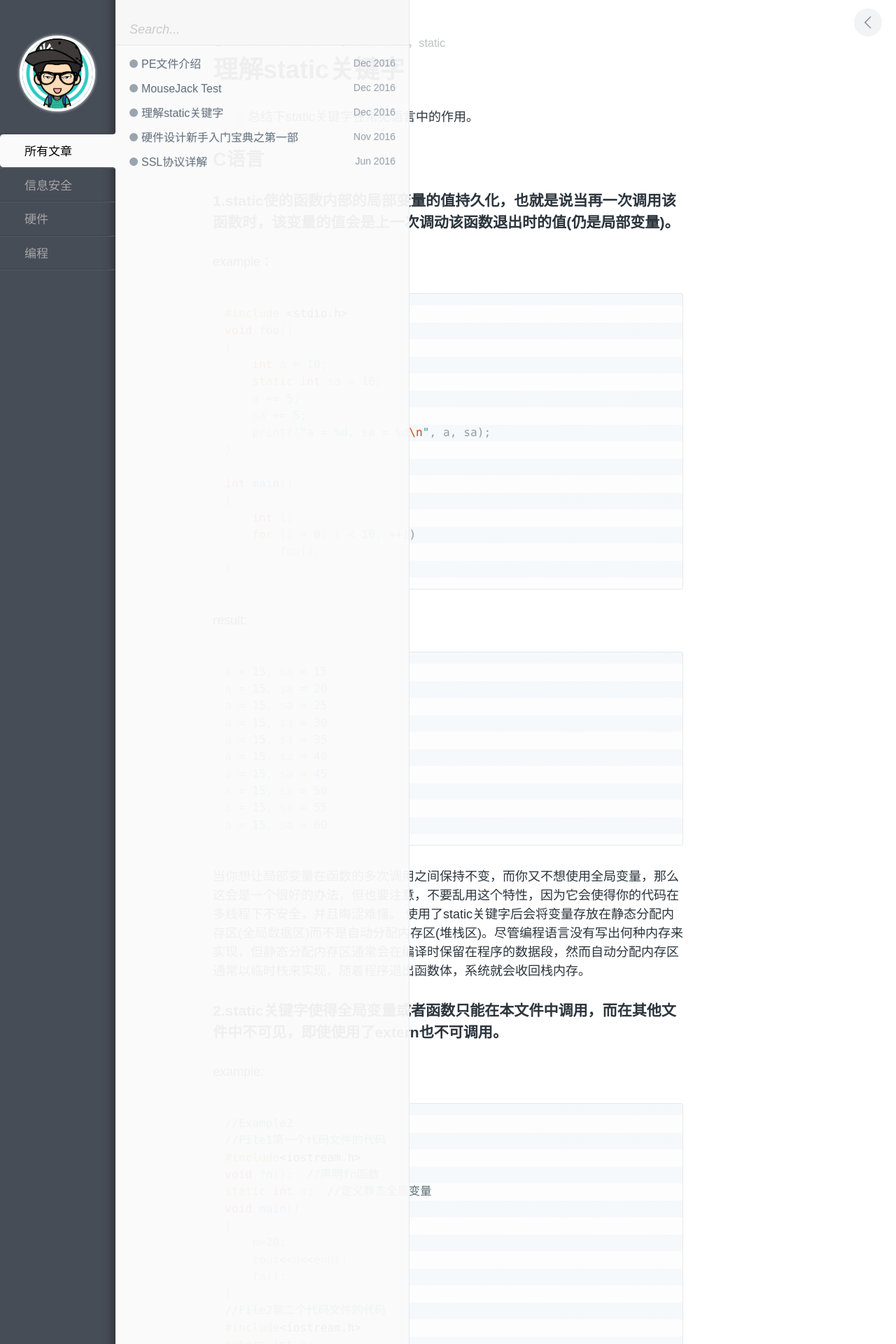
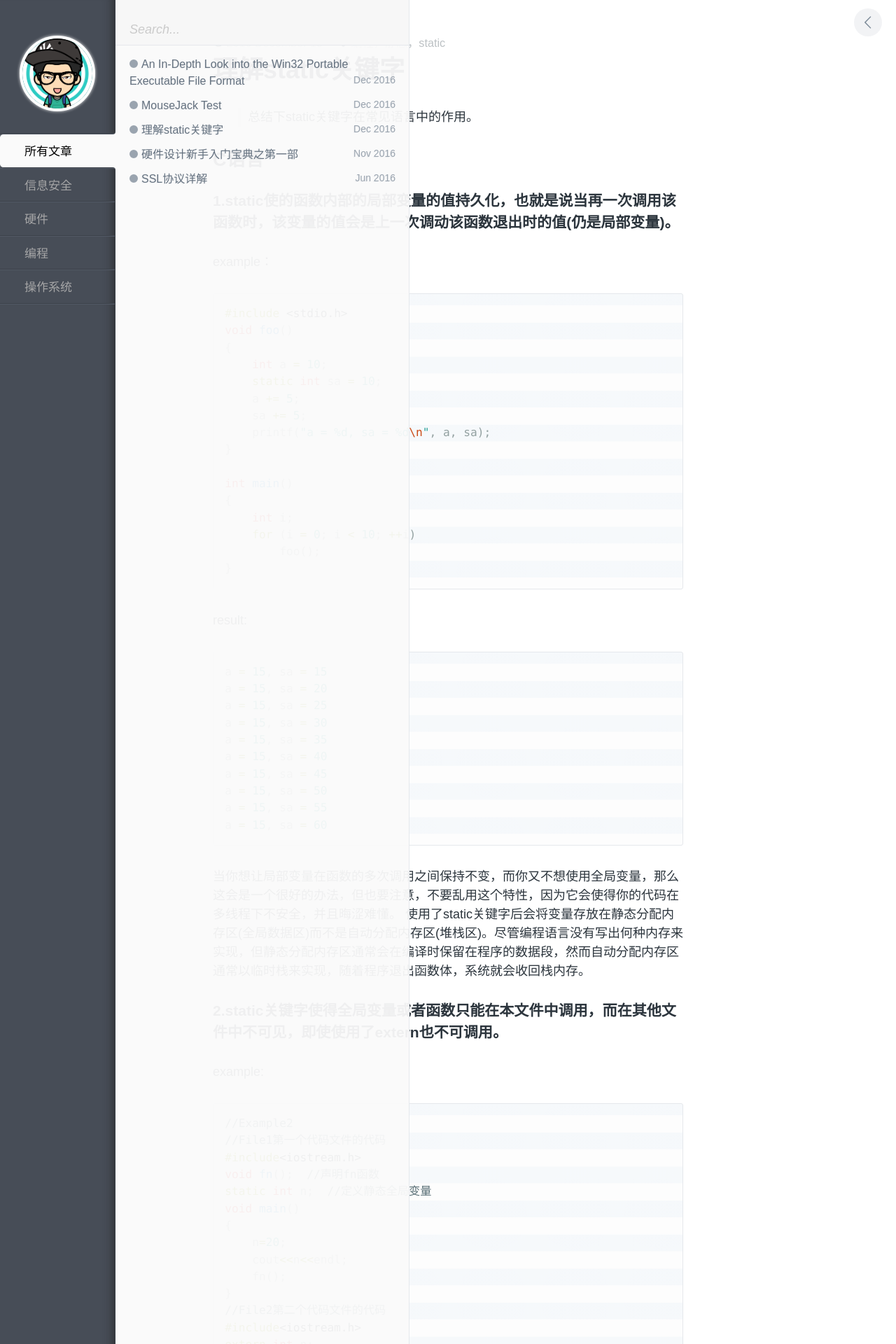
Before and after one commit to gaochengsi/doc, a Jekyll site: the page built from _posts/programme/2016-12-15-understand-keyword-static.md, in a window 1280 px wide. Shown: the top 1920 px of the page at 70% size. Built offline with Jekyll 4.4.1, drawn with Linux system fonts in a browser that asks for light colours; some of the changed text lies outside the part shown.

Commit message:
modified:   _posts/programme/2016-12-15-understand-keyword-static.md 	deleted:    _posts/security/2016-12-15-introduction-to-PE.md 	new file:   _posts/system/2016-12-16-introduction-to-PE.md

```diff
--- a/_posts/programme/2016-12-15-understand-keyword-static.md
+++ b/_posts/programme/2016-12-15-understand-keyword-static.md
@@ -143,8 +143,9 @@ Sum=21
 静态数据成员主要用在各个对象都有相同的某项属性的时候。比如对于一个存款类，每个实例的利息都是相同的。所以，应该把利息设为存款类的静态数据成员。这有两个好处，第一，不管定义多少个存款类对象，利息数据成员都共享分配在全局数据区的内存，所以节省存储空间。第二，一旦利息需要改变时，只要改变一次，则所有存款类对象的利息全改变过来了；
 
 同全局变量相比，使用静态数据成员有两个优势：
-静态数据成员没有进入程序的全局名字空间，因此不存在与程序中其它全局名字冲突的可能性；
-可以实现信息隐藏。静态数据成员可以是private成员，而全局变量不能。
+
+* 静态数据成员没有进入程序的全局名字空间，因此不存在与程序中其它全局名字冲突的可能性；
+* 可以实现信息隐藏。静态数据成员可以是private成员，而全局变量不能。
 
 ### 2.静态成员函数
 
@@ -205,5 +206,6 @@ Sum=21
 类名::静态成员函数名（参数表）
 
 作用:
+
 static静态变量声明符。在声明它的程序块，子程序块或函数内部有效，值保持，在整个程序期间分配存储器空间，编译器默认值0。
 是C++中很常用的修饰符，它被用来控制变量的存储方式和可见性。
--- /dev/null
+++ b/_posts/system/2016-12-16-introduction-to-PE.md
@@ -0,0 +1,8 @@
+---
+layout: post
+title: An In-Depth Look into the Win32 Portable Executable File Format
+category: 操作系统
+tags: PE，Win32，exe，dll
+description: PE文件介绍
+---
+>对原文的一个翻译，原文地址[https://msdn.microsoft.com/en-us/magazine/bb985992.aspx]
```
Also changed, not shown: _posts/security/2016-12-15-introduction-to-PE.md (deleted, +0 -7 lines).
